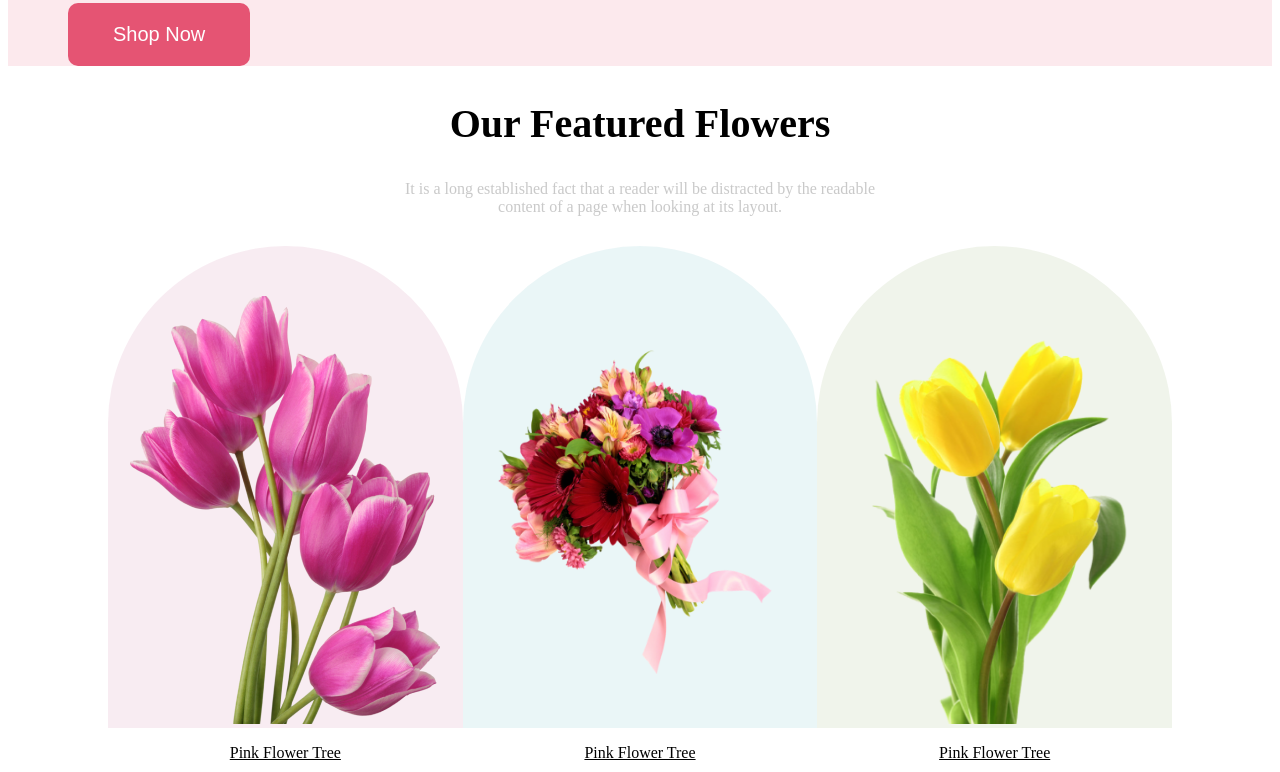
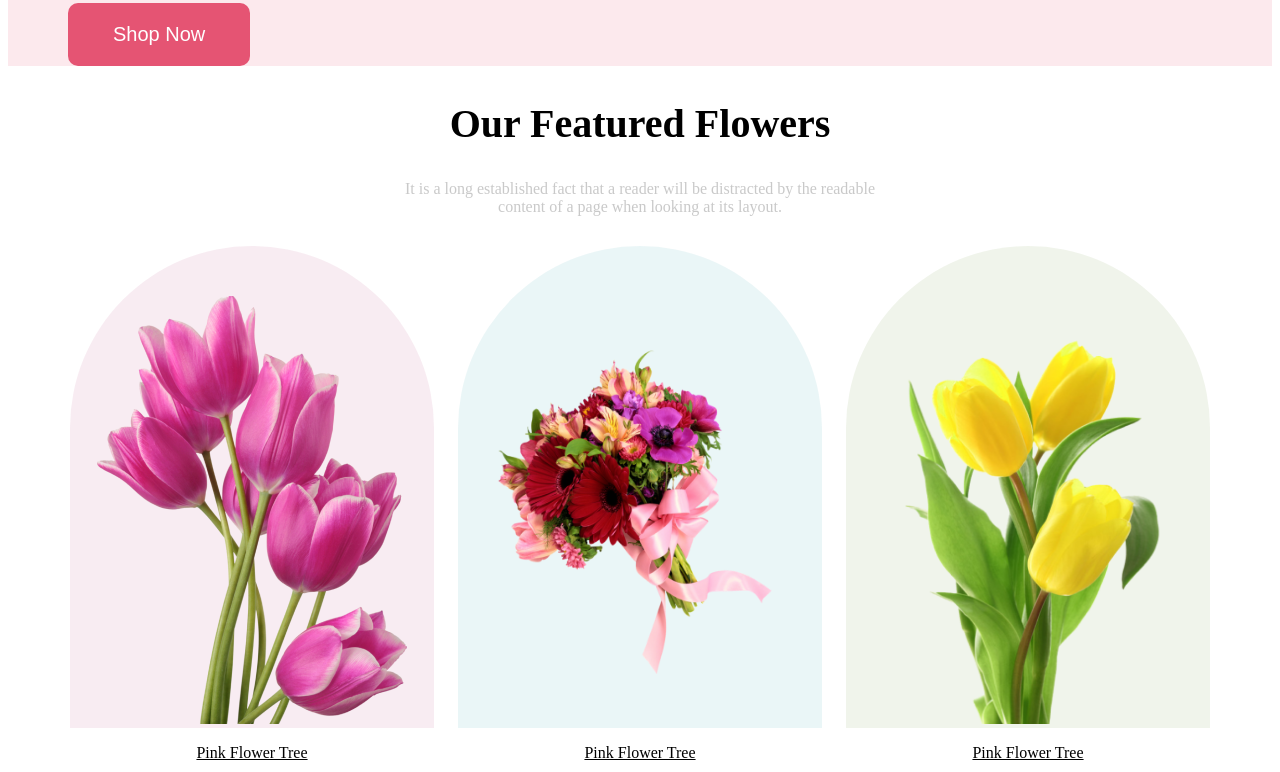
Before and after one commit to Gahmed08/Assignment_one, a plain HTML site: page index.html in a window 1280 px wide. Shown: the part 828-1600 px from the top of the page. Drawn offline with Linux system fonts and the light colour scheme.

Commit message:
edit some css code

```diff
--- a/styles/style.css
+++ b/styles/style.css
@@ -29,7 +29,7 @@
 }
 
 .flower-section{
-    margin: 30px 100px;
+    margin: 30px 50px;
 }
 
 .flower-info{
```
